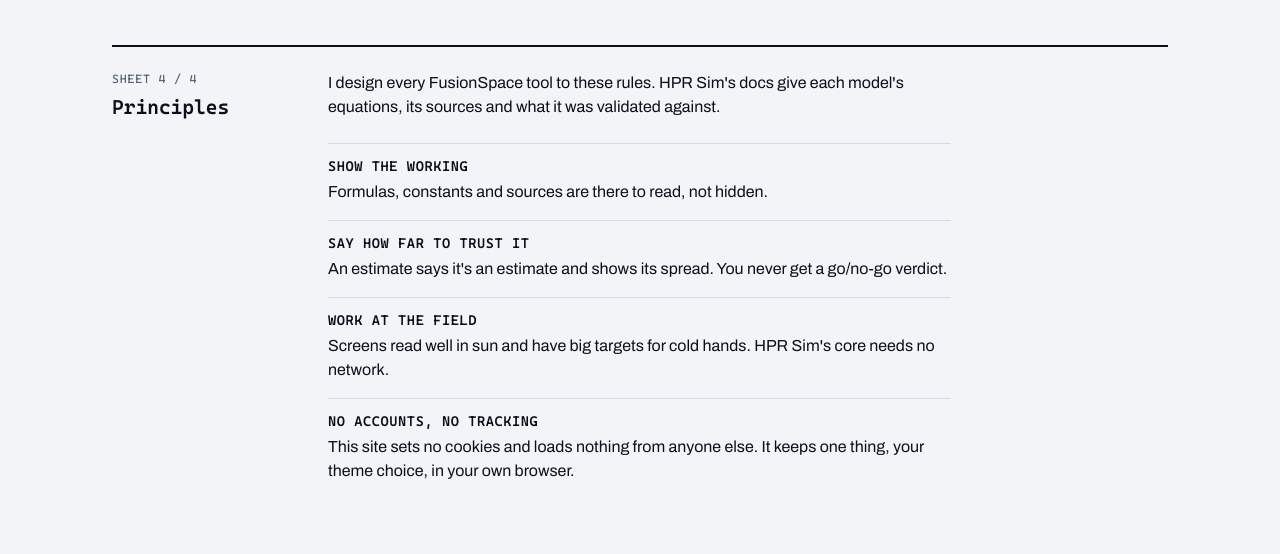
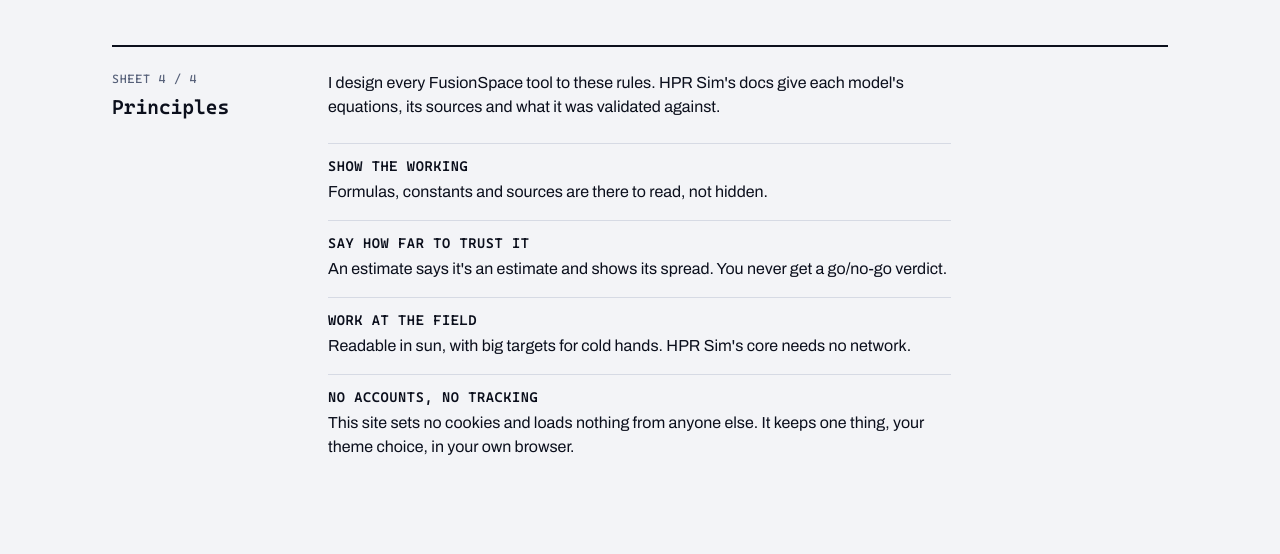
Before and after one commit to nrdptel/fusionspace-site, a website: page site/index.html in a window 1280 px wide. Shown: the part 2744-3298 px from the top of the page. Drawn offline with Linux system fonts and the light colour scheme.

Commit message:
Keep each fact's scope as it was: fixes from a read against the old wording

```diff
--- a/site/index.html
+++ b/site/index.html
@@ -208,7 +208,7 @@
         <dl class="principles">
           <div><dt><h3>Show the working</h3></dt><dd>Formulas, constants and sources are there to read, not hidden.</dd></div>
           <div><dt><h3>Say how far to trust it</h3></dt><dd>An estimate says it's an estimate and shows its spread. You never get a go/no-go verdict.</dd></div>
-          <div><dt><h3>Work at the field</h3></dt><dd>Screens read well in sun and have big targets for cold hands. HPR Sim's core needs no network.</dd></div>
+          <div><dt><h3>Work at the field</h3></dt><dd>Readable in sun, with big targets for cold hands. HPR Sim's core needs no network.</dd></div>
           <div><dt><h3>No accounts, no tracking</h3></dt><dd>This site sets no cookies and loads nothing from anyone else. It keeps one thing, your theme choice, in your own browser.</dd></div>
         </dl>
       </div>
```
Also changed, not shown: site/404.html (+1 -1 lines), README.md.
